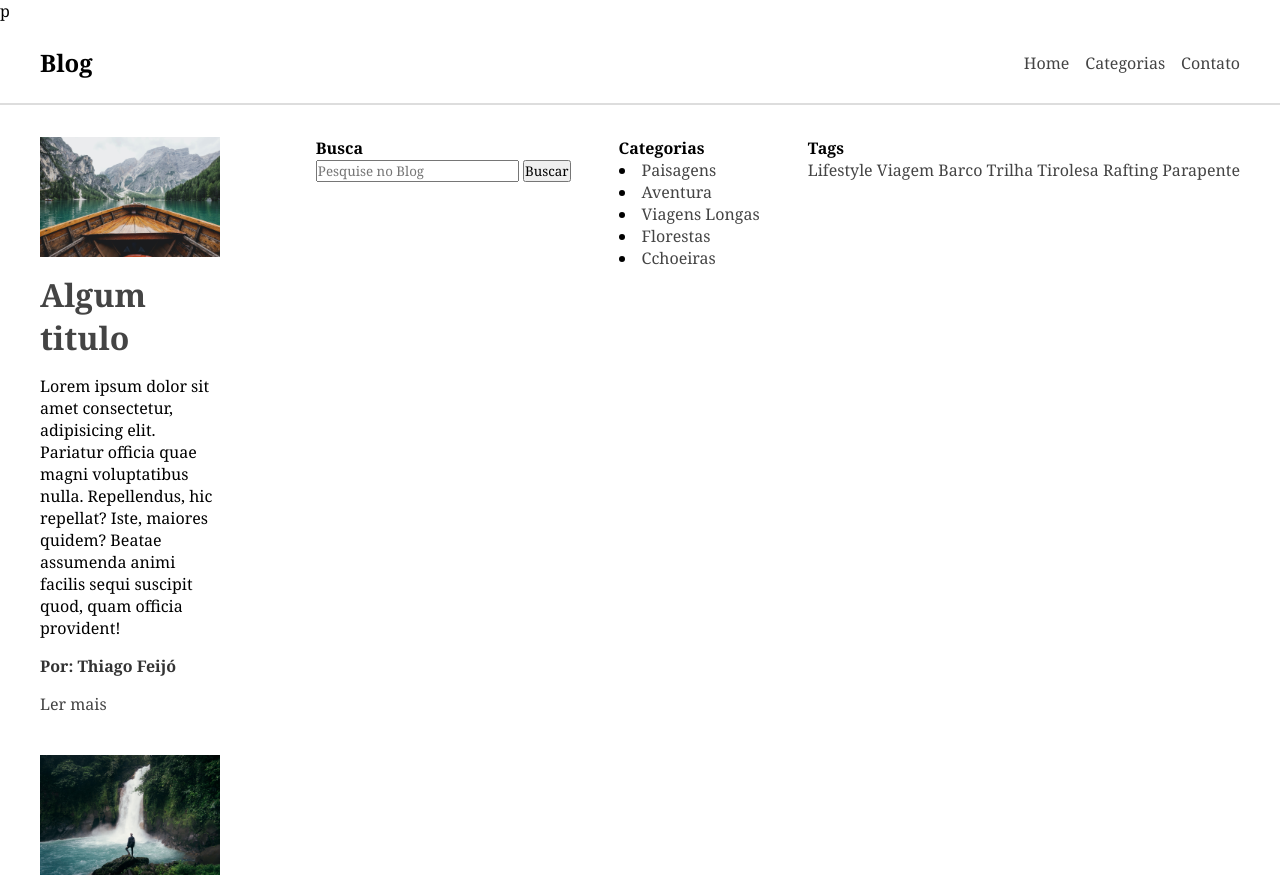
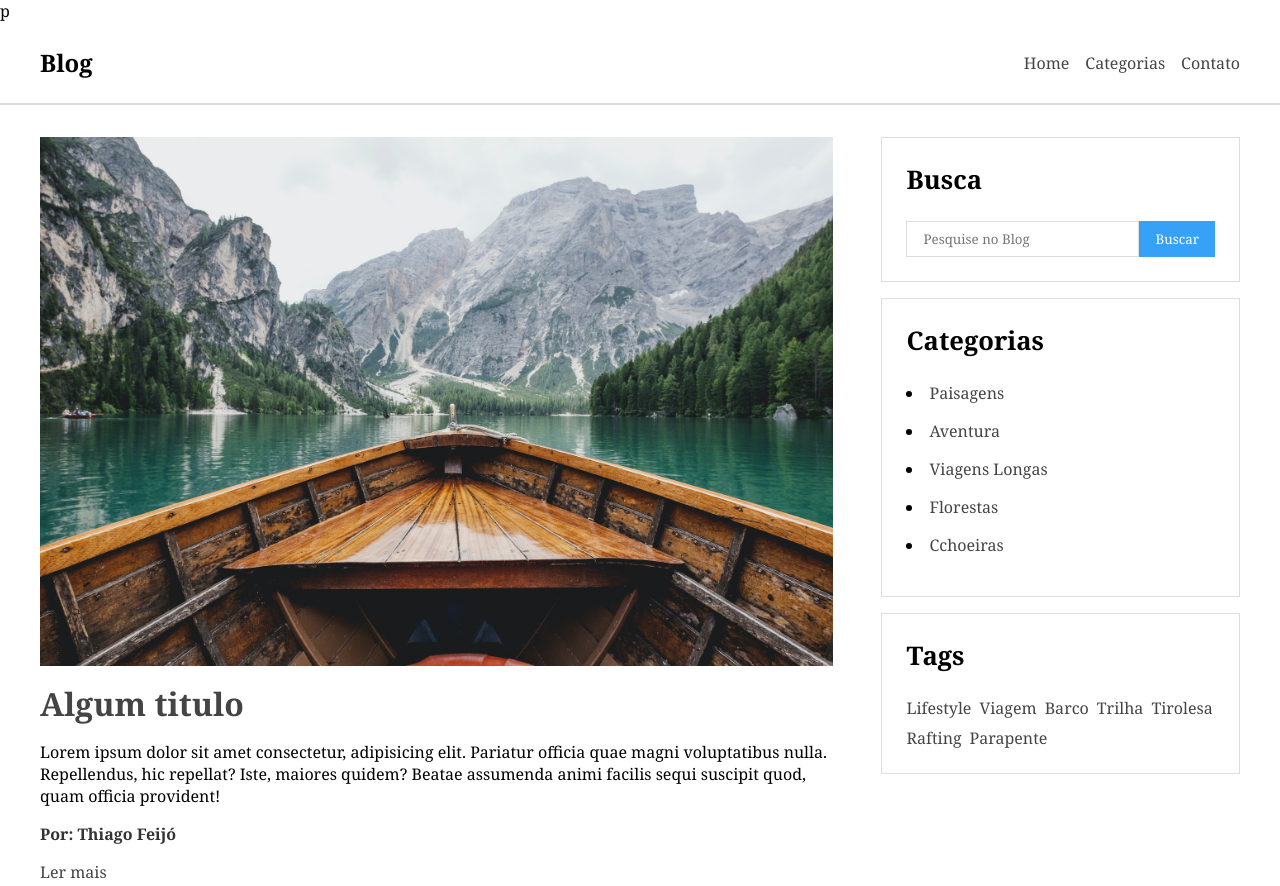
Before and after one commit to Thiagobf1/Blog-Sem-ntico, a plain HTML site: page index.html in a window 1280 px wide. Shown: the top 886 px of the page. Drawn offline with Linux system fonts and the light colour scheme.

Commit message:
Edit Sidebar

```diff
--- a/index.html
+++ b/index.html
@@ -61,7 +61,7 @@ p<!DOCTYPE html>
           <a href="#">Ler mais</a>
         </article>
       </main>
-      <aside id="sidebar"></aside>
+      <aside id="sidebar">
       <section id="search-bar">
         <h4>Busca</h4>
         <form>
@@ -91,6 +91,7 @@ p<!DOCTYPE html>
           <a href="#">Parapente</a>
         </div>
       </section>
+    </aside>
     </div>
     <footer id="footer">
       <h2>Blog</h2>
--- a/styles.css
+++ b/styles.css
@@ -74,3 +74,50 @@ a:hover {
   color: #333;
   font-weight: bold;
 }
+
+/* SideBar */
+
+#sidebar {
+  flex: 1 1 0;
+}
+
+#search-bar,
+#categories,
+#tags {
+  padding: 1.5rem;
+  border: 1px solid #ddd;
+  margin-bottom: 1rem;
+}
+
+#search-bar h4,
+#categories h4,
+#tags h4 {
+  margin-bottom: 1.5rem;
+  font-size: 1.6rem;
+}
+
+#search-bar form {
+  display: flex;
+}
+
+#search-bar input {
+  padding: .5rem 1rem;
+  border: 1px solid #ddd;
+}
+
+#search-bar input[type="submit"] {
+  cursor: pointer;
+  background-color: #37a1f7;
+  color: #fff;
+  border: none;
+}
+
+#categories li {
+  margin-bottom: 1rem;
+}
+
+#tags-container {
+  display: flex;
+  flex-wrap: wrap;
+  gap: 0.5rem;
+}
```
